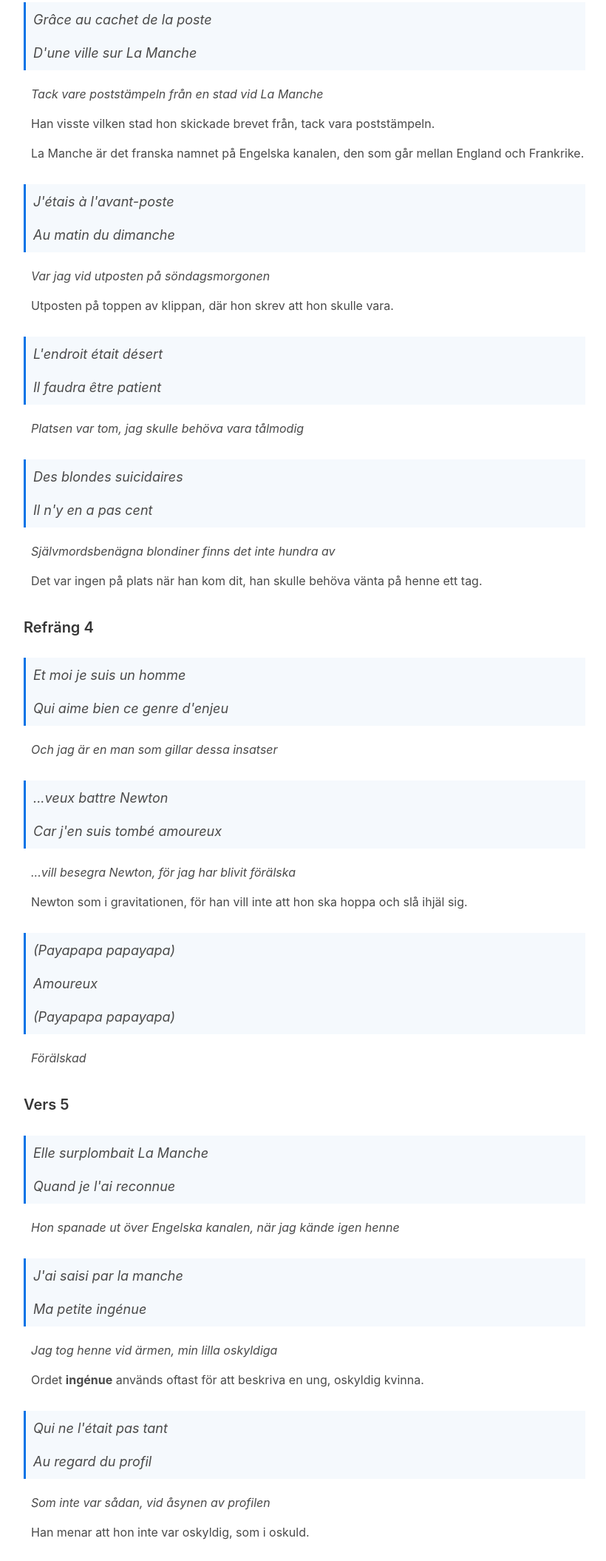
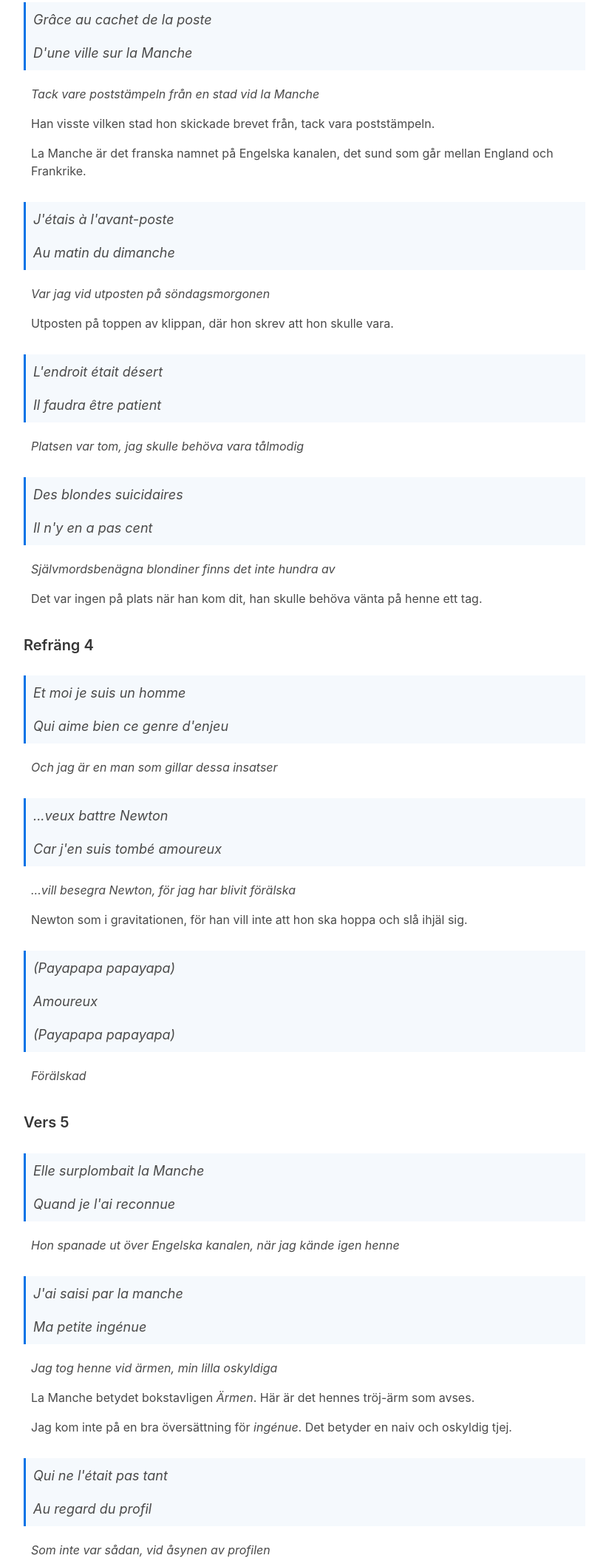
Before and after one commit to simonolander/simonolander.com, a website built with Parcel: page la-lettre.html in a window 1280 px wide. Shown: the part 5815-7925 px from the top of the page at 74% size, without its empty margins (228-1048 px from the left). Built offline with nearby package versions, Linux system fonts and the light colour scheme.

Commit message:
More touch ups

```diff
--- a/la-lettre.html
+++ b/la-lettre.html
@@ -257,11 +257,11 @@
 
           <div class="original-block">
             <p class="original">Grâce au cachet de la poste</p>
-            <p class="original">D'une ville sur La Manche</p>
+            <p class="original">D'une ville sur la Manche</p>
           </div>
-          <p class="translation">Tack vare poststämpeln från en stad vid La Manche</p>
+          <p class="translation">Tack vare poststämpeln från en stad vid la Manche</p>
           <p class="comment">Han visste vilken stad hon skickade brevet från, tack vara poststämpeln.</p>
-          <p class="comment">La Manche är det franska namnet på Engelska kanalen, den som går mellan England och Frankrike.</p>
+          <p class="comment">La Manche är det franska namnet på Engelska kanalen, det sund som går mellan England och Frankrike.</p>
 
           <div class="original-block">
             <p class="original">J'étais à l'avant-poste</p>
@@ -310,7 +310,7 @@
           <h4 class="subtitle">Vers 5</h4>
 
           <div class="original-block">
-            <p class="original">Elle surplombait La Manche</p>
+            <p class="original">Elle surplombait la Manche</p>
             <p class="original">Quand je l'ai reconnue</p>
           </div>
           <p class="translation">Hon spanade ut över Engelska kanalen, när jag kände igen henne</p>
@@ -321,7 +321,11 @@
           </div>
           <p class="translation">Jag tog henne vid ärmen, min lilla oskyldiga</p>
           <p class="comment">
-            Ordet <span class="inline-translation">ingénue</span> används oftast för att beskriva en ung, oskyldig kvinna.
+            La Manche betydet bokstavligen <i>Ärmen</i>.
+            Här är det hennes tröj-ärm som avses.
+          </p>
+          <p class="comment">
+            Jag kom inte på en bra översättning för <i>ingénue</i>. Det betyder en naiv och oskyldig tjej.
           </p>
 
           <div class="original-block">
```
